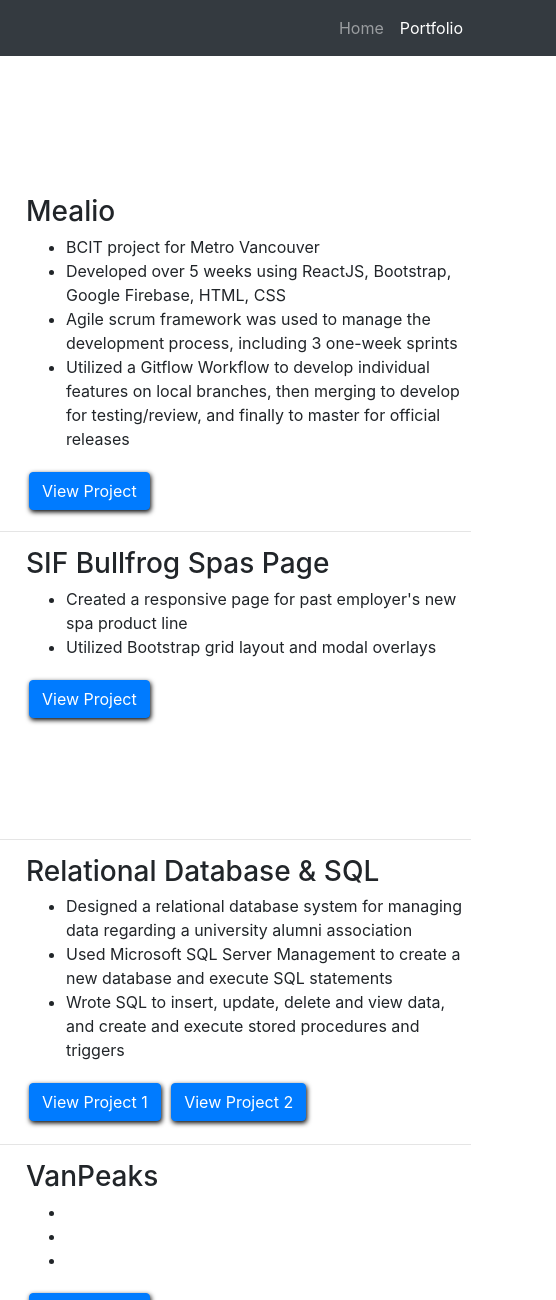
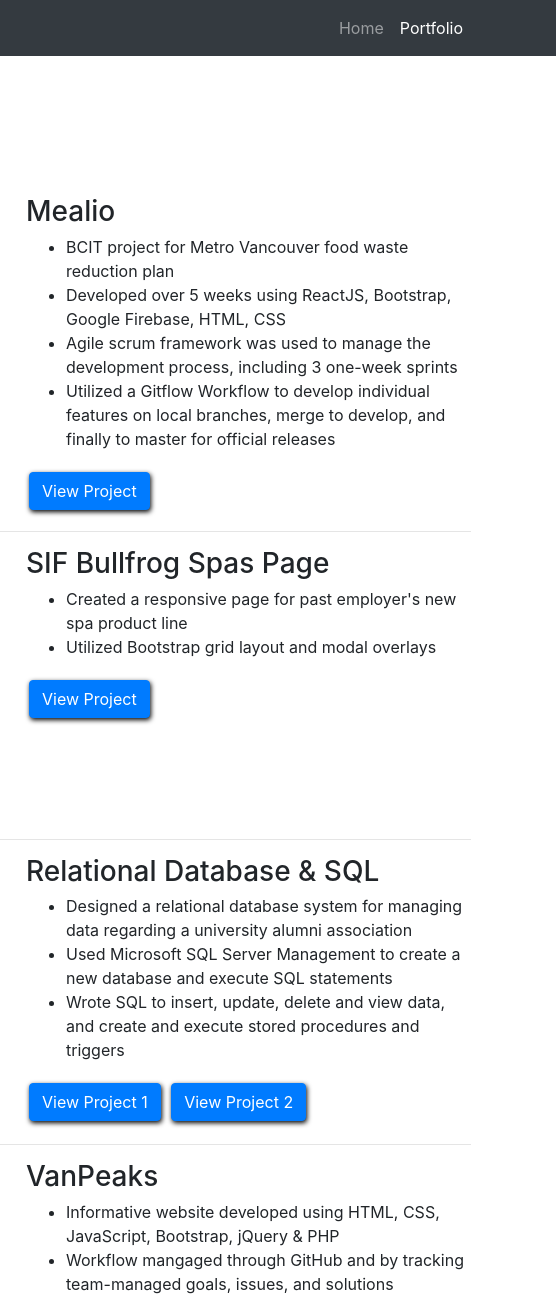
Before and after one commit to ddiiorio/ddiiorio-website, a website: page portfolio.html in a window 1280 px wide. Shown: the top 1300 px of the page, 724-1280 px from the left. Drawn offline with Linux system fonts and the light colour scheme.

Commit message:
More portfolio content/links

```diff
--- a/portfolio.html
+++ b/portfolio.html
@@ -55,11 +55,11 @@
         <div class="col-md-5">
             <h3>Mealio</h3>
             <ul>
-                <li>BCIT project for Metro Vancouver</li>
+                <li>BCIT project for Metro Vancouver food waste reduction plan</li>
                 <li>Developed over 5 weeks using ReactJS, Bootstrap, Google Firebase, HTML, CSS</li>
                 <li>Agile scrum framework was used to manage the development process, including 3 one-week sprints</li>
-                <li>Utilized a Gitflow Workflow to develop individual features on local branches, then merging to
-                    develop for testing/review, and finally to master for official releases
+                <li>Utilized a Gitflow Workflow to develop individual features on local branches, merge to
+                    develop, and finally to master for official releases
                 </li>
             </ul>
             <a class="btn btn-primary" href="http://mealio-d047c.firebaseapp.com">View Project</a>
@@ -119,9 +119,8 @@
         <div class="col-md-5">
             <h3>VanPeaks</h3>
             <ul>
-                <li></li>
-                <li></li>
-                <li></li>
+                <li>Informative website developed using HTML, CSS, JavaScript, Bootstrap, jQuery & PHP</li>
+                <li>Workflow mangaged through GitHub and by tracking team-managed goals, issues, and solutions</li>
             </ul>
             <a class="btn btn-primary" href="http://students.bcitdev.com/A01012232/VanPeaksTest/index.php">View Project</a>
         </div>
```
Also changed, not shown: index.html (+1 -0 lines), 1 other file.
